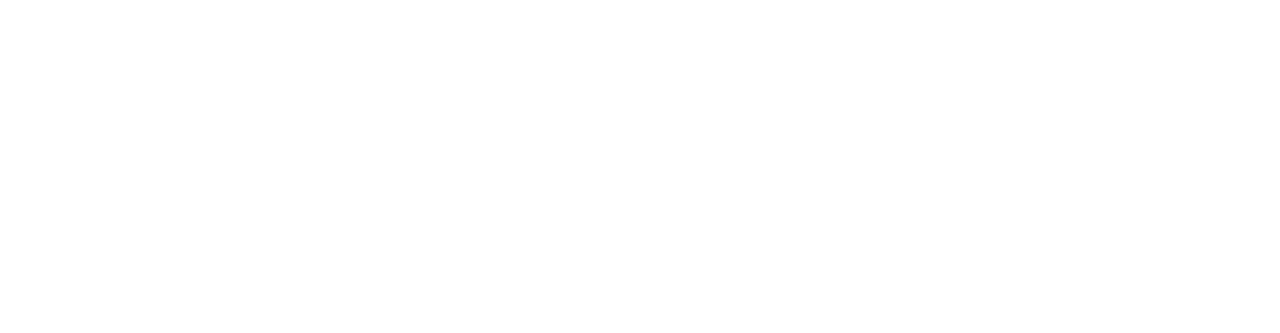
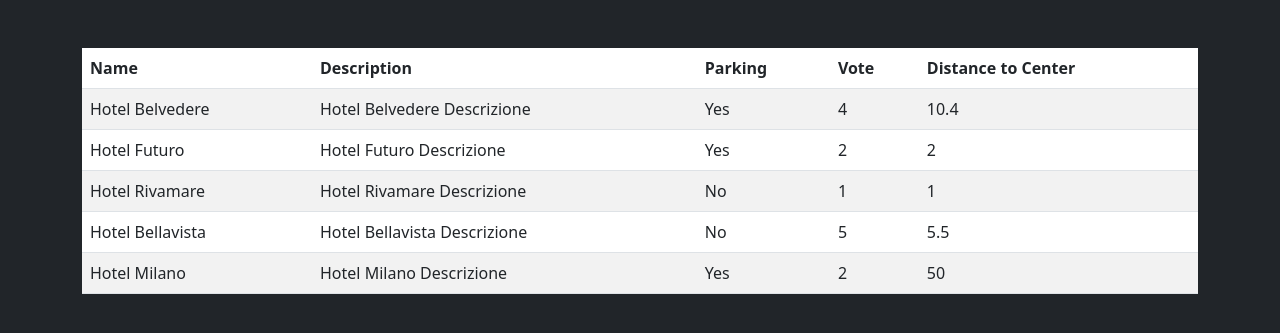
Before and after one commit to guglielmopiasenti/php-hotel, a PHP site: page / in a window 1280 px wide. Before the commit the part shown is empty. Shown: the top 333 px of the page. Run offline with PHP 8.4, Linux system fonts and the light colour scheme.

Commit message:
printing on table

```diff
--- a/index.php
+++ b/index.php
@@ -50,7 +50,30 @@
     <link href="https://cdn.jsdelivr.net/npm/bootstrap@5.3.0/dist/css/bootstrap.min.css" rel="stylesheet" integrity="sha384-9ndCyUaIbzAi2FUVXJi0CjmCapSmO7SnpJef0486qhLnuZ2cdeRhO02iuK6FUUVM" crossorigin="anonymous">
     <title>Document</title>
 </head>
-<body>
-
+<body class="bg-dark">
+      <div class="container">
+        <table class="table table-striped mt-5">
+            <thead>
+                <tr>
+                    <th>Name</th>
+                    <th>Description</th>
+                    <th>Parking</th>
+                    <th>Vote</th>
+                    <th>Distance to Center</th>
+                </tr>
+            </thead>
+            <tbody>
+                <?php foreach ($hotels as $hotel) : ?>
+                    <tr>
+                        <td><?php echo $hotel['name']; ?></td>
+                        <td><?php echo $hotel['description']; ?></td>
+                        <td><?php echo $hotel['parking'] ? 'Yes' : 'No'; ?></td>
+                        <td><?php echo $hotel['vote']; ?></td>
+                        <td><?php echo $hotel['distance_to_center']; ?></td>
+                    </tr>
+                <?php endforeach; ?>
+            </tbody>
+        </table>
+    </div>
 </body>
 </html>
```
